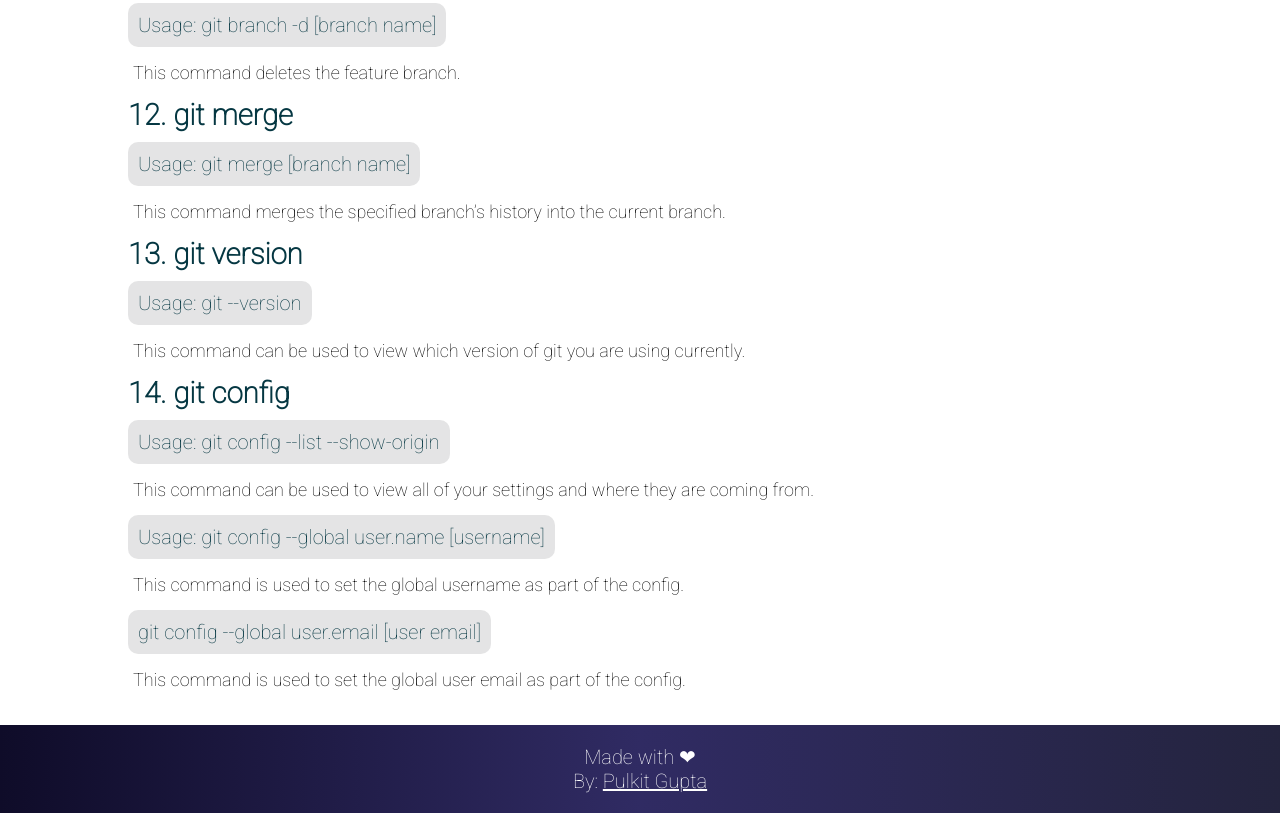
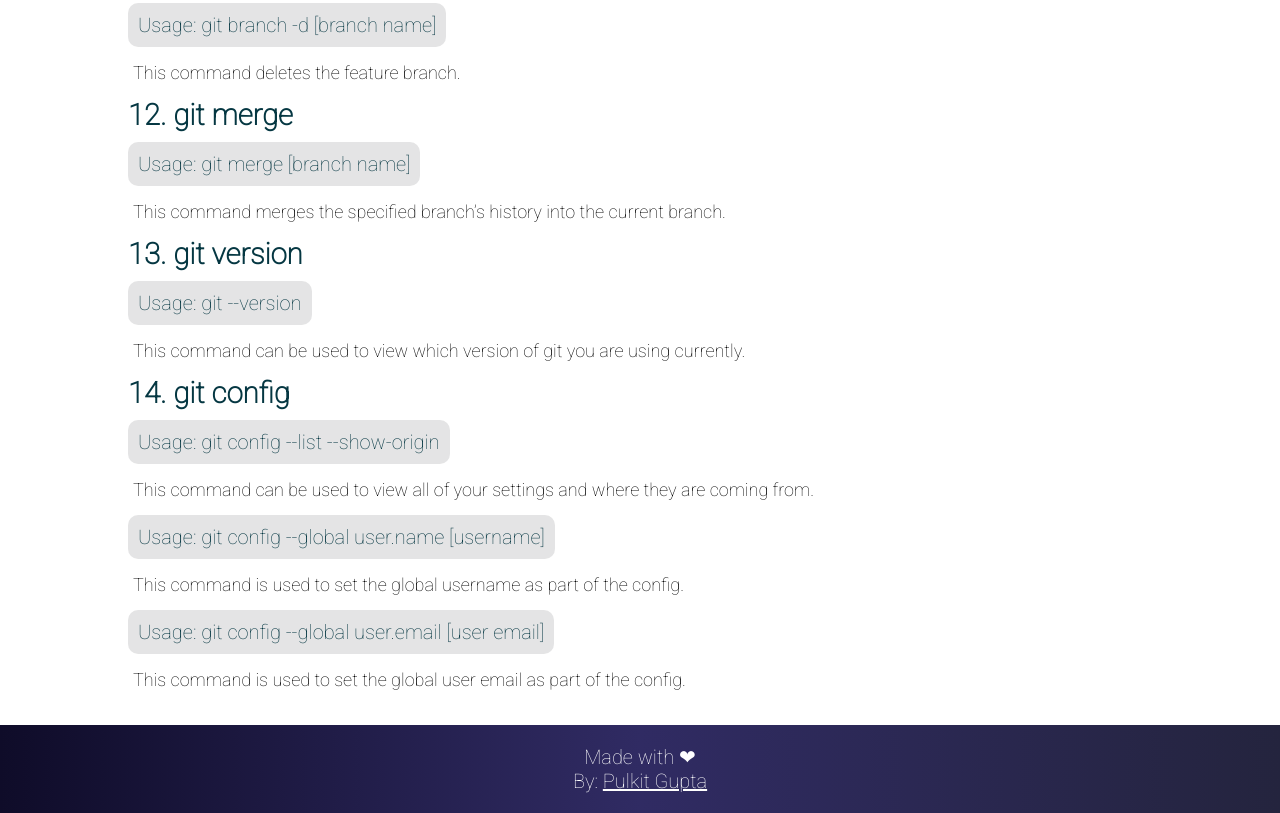
Before and after one commit to pulkit-30/Git-Commands, a plain HTML site: page index.html in a window 1280 px wide. Shown: the part 3373-4186 px from the top of the page. Drawn offline with nearby package versions, Linux system fonts and the light colour scheme.

Commit message:
Fix missing usage in git config

```diff
--- a/index.html
+++ b/index.html
@@ -185,7 +185,7 @@
             <div>
               This command is used to set the global username as part of the config.
             </div>
-            <div>git config --global user.email [user email]</div>
+            <div>Usage: git config --global user.email [user email]</div>
             <div>
               This command is used to set the global user email as part of the config.
             </div>
```
